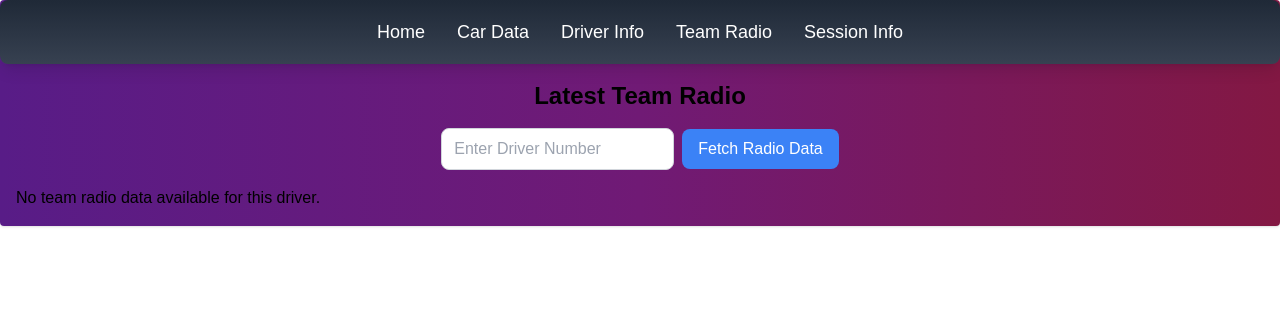
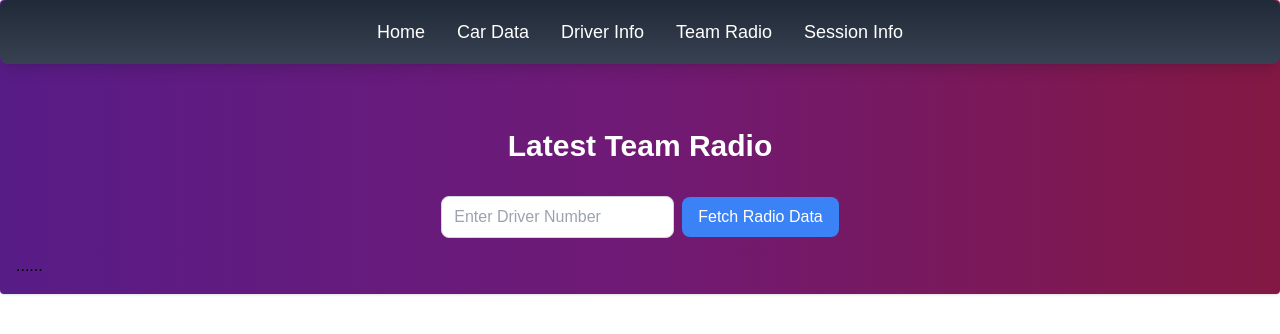
Before and after one commit to maneeshaYasinth/Undercut-Pit-F1, a React (Vite) app: page /TeamRadio in a window 1280 px wide. Shown: the top 334 px of the page. Built offline with nearby package versions, Linux system fonts and the light colour scheme; a web font is replaced by a local one.

Commit message:
add some adjestments

```diff
--- a/src/components/TeamRadio.jsx
+++ b/src/components/TeamRadio.jsx
@@ -15,7 +15,7 @@ const TeamRadio = ({ sessionKey }) => {
 
     try {
       const data = await fetchTeamRadio(sessionKey, driverNumber);
-      data.sort((a, b) => new Date(b.date) - new Date(a.date)); // Sort by date descending
+      data.sort((a, b) => new Date(b.date) - new Date(a.date)); // Sorting
       setRadioData(data);
     } catch (error) {
       setError(error.message);
@@ -26,7 +26,7 @@ const TeamRadio = ({ sessionKey }) => {
 
   return (
     <div className="pt-20 p-4 bg-gradient-to-r from-purple-900 via-fuchsia-900 to-pink-900  rounded shadow w-full">
-      <h1 className="text-2xl font-bold mb-4 text-center font-sans">Latest Team Radio</h1>
+      <h1 className="text-3xl font-bold text-white mb-8 mt-12 text-center">Latest Team Radio</h1>
 
       <div className="flex items-center justify-center mb-4">
         <input
@@ -58,7 +58,7 @@ const TeamRadio = ({ sessionKey }) => {
             </div>
           ))
         ) : (
-          <p>No team radio data available for this driver.</p>
+          <p>......</p>
         )}
       </div>
     </div>
```
